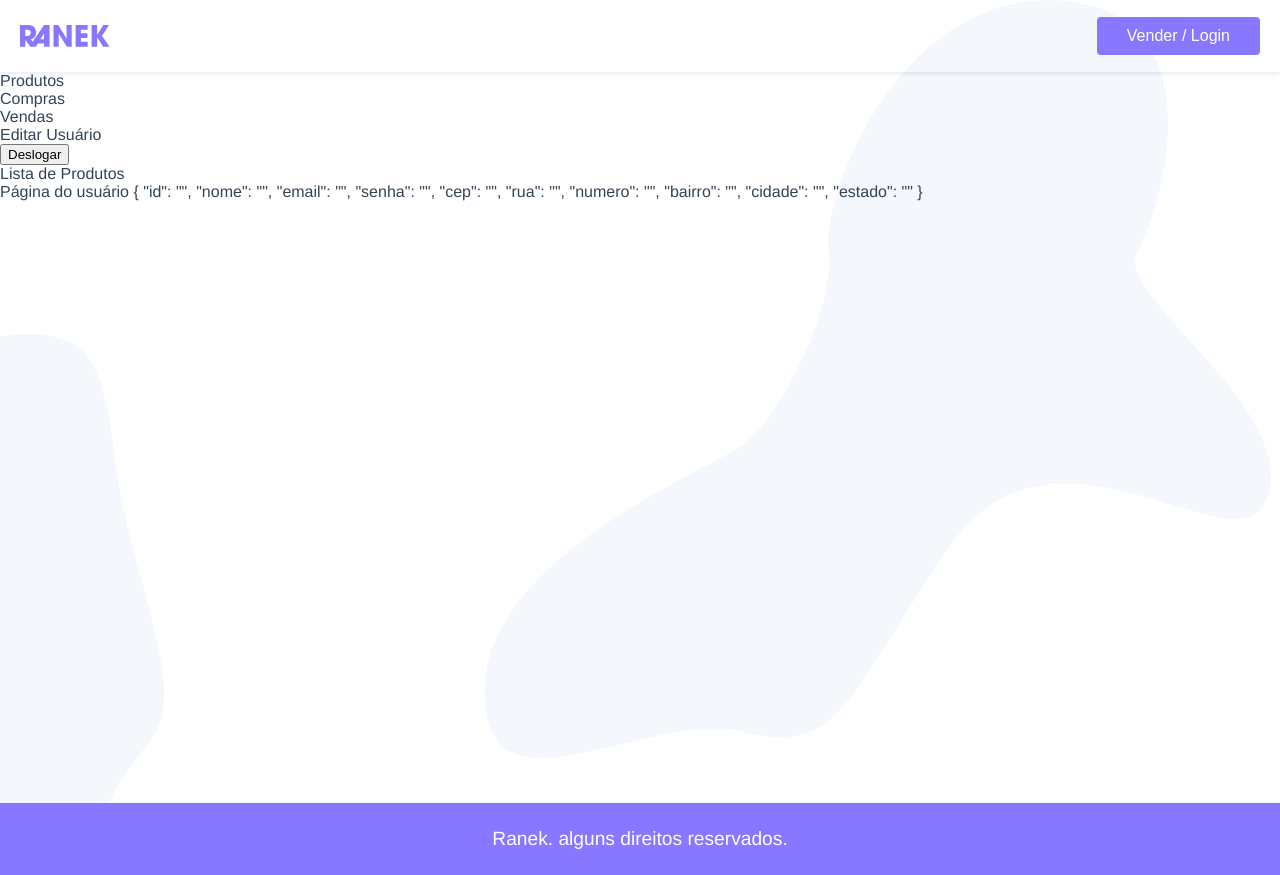
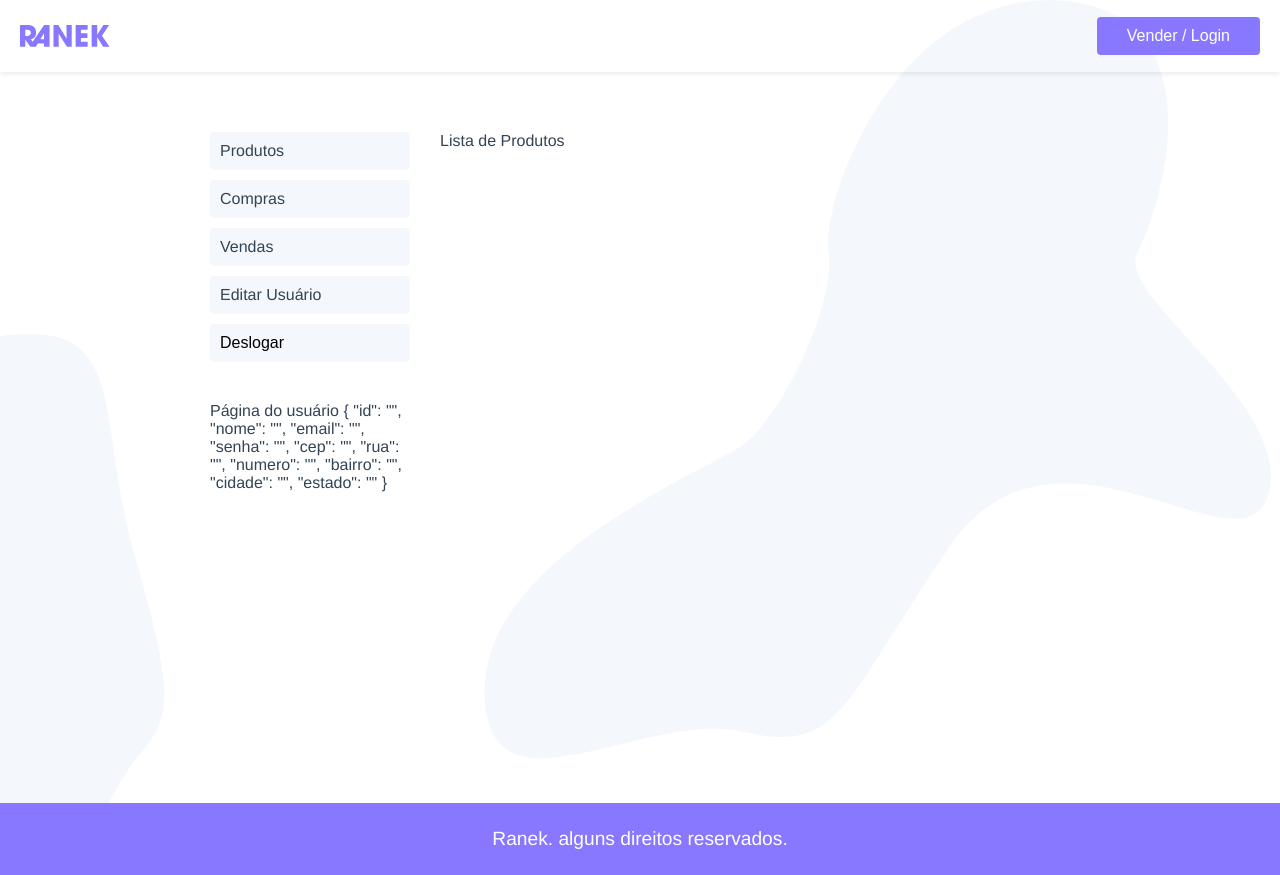
Before and after one commit to OLeandroPereira/ranek, a Vue app: page /usuario in a window 1280 px wide. Built offline with nearby package versions, Linux system fonts and the light colour scheme.

Commit message:
estilo Usuário

```diff
--- a/src/views/usuario/UsuarioView.vue
+++ b/src/views/usuario/UsuarioView.vue
@@ -15,7 +15,7 @@
           <router-link to="{ name: usuario-editar }">Editar Usuário</router-link>
         </li>
         <li>
-          <button @click.prevent="deslogar">Deslogar</button>
+          <button @click="deslogar">Deslogar</button>
         </li>
       </ul>
     </nav>
@@ -38,5 +38,42 @@
 };
 </script>
 
-<style>
+<style scoped>
+.usuario {
+  display: grid;
+  grid-template-columns: minmax(140px, 200px) 1fr;
+  max-width: 900px;
+  margin: 40px auto;
+  grid-gap: 30px;
+  padding: 20px;
+}
+
+@media screen and (max-width: 500px) {
+  .usuario {
+  grid-template-columns: 1fr;
+  margin: 0px auto;
+}
+}
+
+.sidenav a, .sidenav button{
+  padding: 10px;
+  display: block;
+  background: #f4f7fc;
+  margin-bottom: 10px;
+  border-radius: 4px;
+}
+
+.sidenav a.router-link-exact-active, sidenav a:hover, sidenav button:hover {
+  background: #87f;
+  color: #fff;
+}
+
+.sidenav button {
+  border: none;
+  width: 100%;
+  font-size: 1rem;
+  text-align: left;
+  font-family: Arial, Helvetica, sans-serif;
+  cursor: pointer;
+}
 </style>
```
